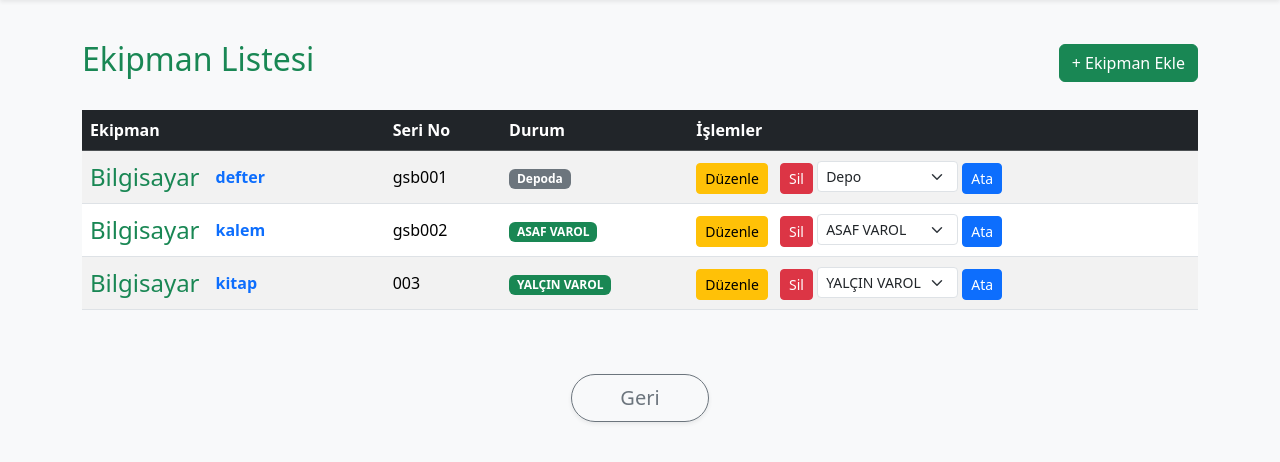
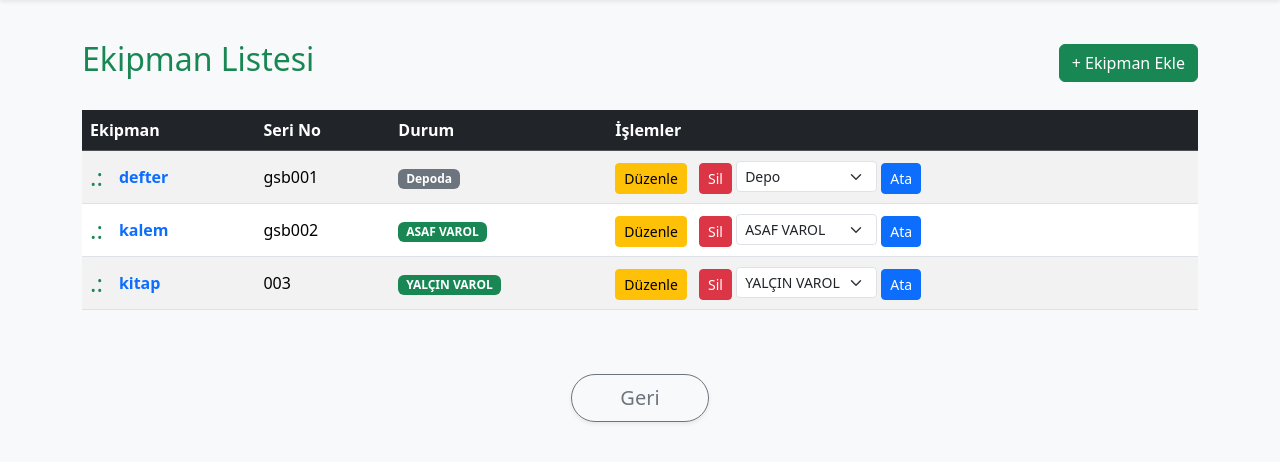
Before and after one commit to teknolojiotomasyon/gsb-zimmet-sistem, a Flask app: page /equipment in a window 1280 px wide. Shown: the part 56-518 px from the top of the page. Run offline with Flask 3, Linux system fonts and the light colour scheme; the visitor is signed in with stand-in values (Sample User, id 1); data comes from the database, SQL or seed files in the repository.

Commit message:
Change display text for equipment in list

```diff
--- a/templates/equipment_list.html
+++ b/templates/equipment_list.html
@@ -50,7 +50,7 @@
                     <tr>
                         <td>
                             <a href="/equipment_detail/{{ eq.id }}" class="text-decoration-none d-flex align-items-center">
-                                <span class="me-3 fs-4 text-success">Bilgisayar</span>
+                                <span class="me-3 fs-4 text-success">.:</span>
                                 <strong>{{ eq.name }}</strong>
                             </a>
                         </td>
```
